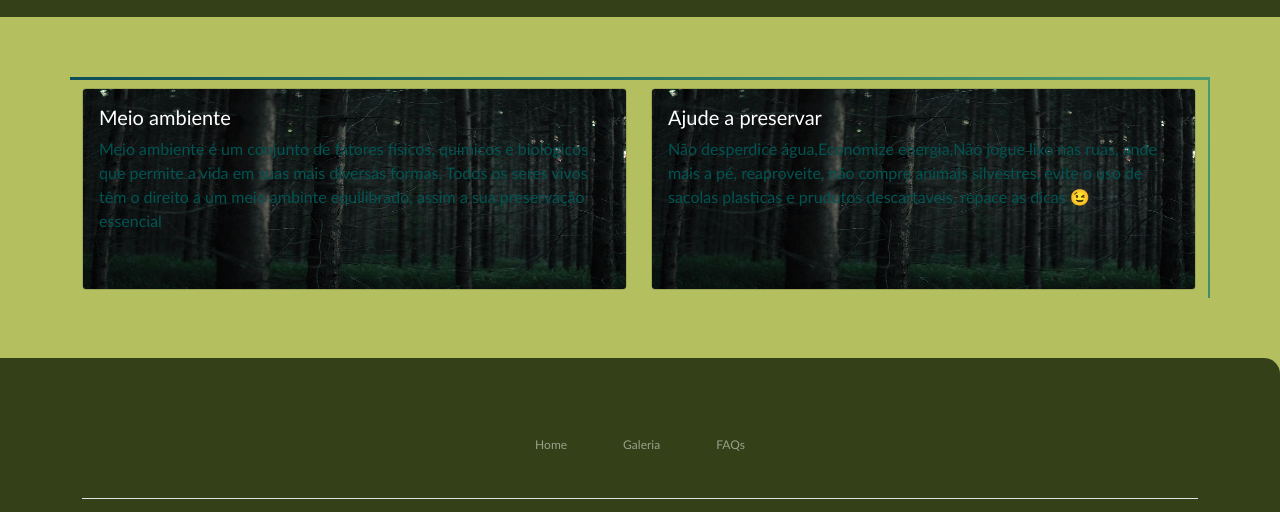
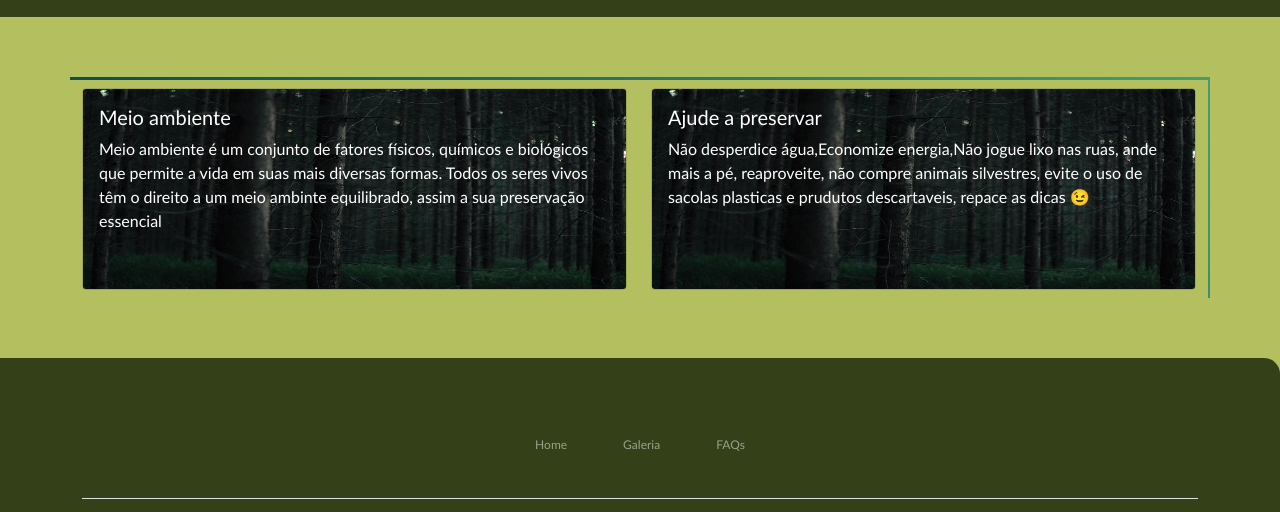
Before and after one commit to DelmiroVieira/forest, a plain HTML site: page index.html in a window 1280 px wide. Shown: the part 1520-2032 px from the top of the page. Drawn offline with Linux system fonts and the light colour scheme.

Commit message:
commit changes

```diff
--- a/estilo.css
+++ b/estilo.css
@@ -105,7 +105,7 @@ figcaption{
 
 }
 .card-text{
-	color: #005452;
+	color: #fff;
 
 }
 
```
